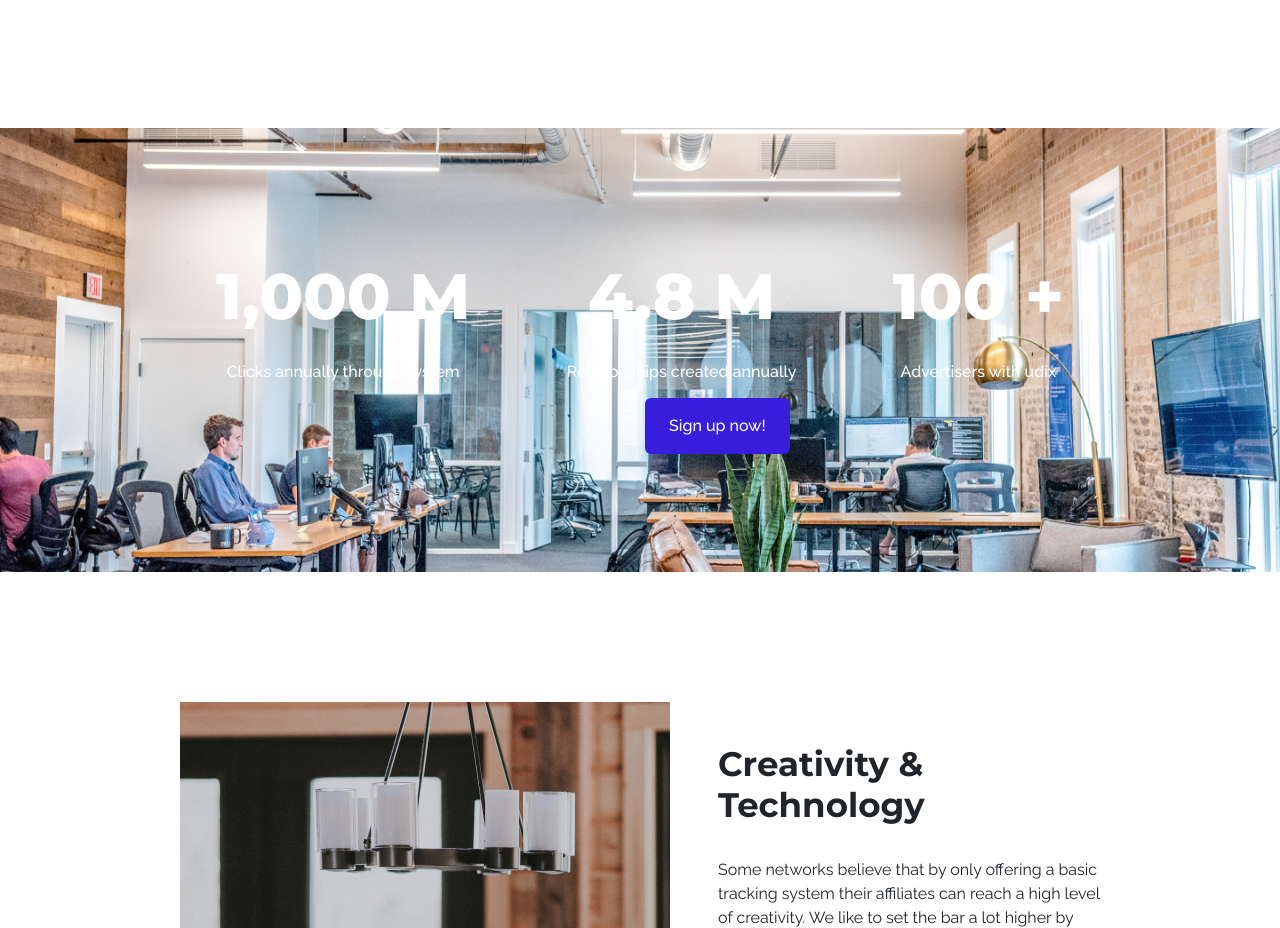
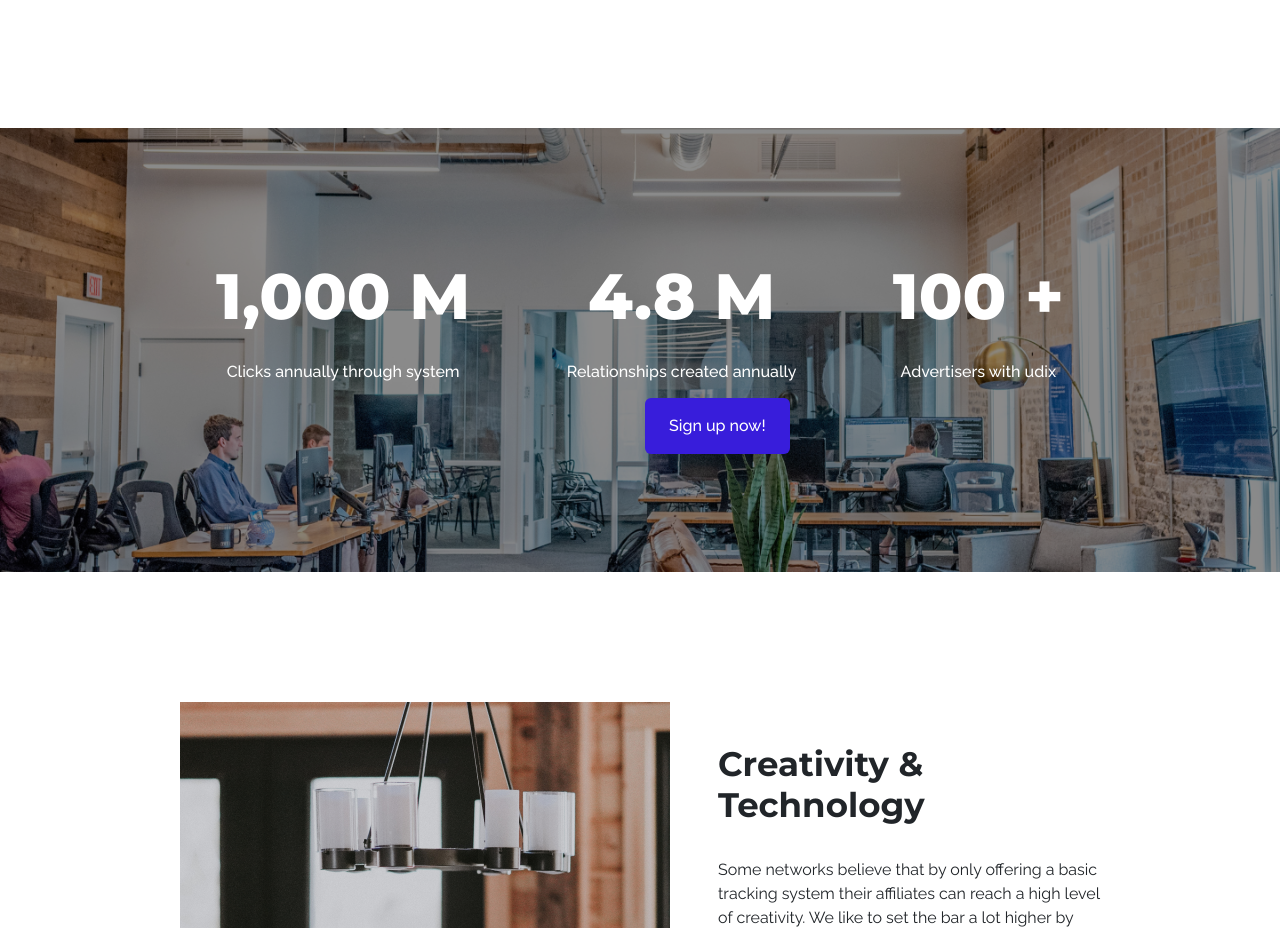
Before and after one commit to M-Faheem1/Udix, a React (Create React App) app: page / in a window 1280 px wide. Shown: the part 1167-2095 px from the top of the page. Built offline with nearby package versions, Linux system fonts and the light colour scheme.

Commit message:
overlay added

```diff
--- a/src/App.css
+++ b/src/App.css
@@ -180,25 +180,24 @@ body {
 }
 
 .reach {
+  margin-top: 8.125rem;
   position: relative;
-  margin-top: 8.125rem;
+}
+.reach .imageWrapper {
+  position: relative;
 }
 .reach .imageWrapper img {
   width: 100%;
   height: 100%;
 }
-.reach .imageWrapper :hover .overlay {
-  position: fixed;
-  display: none;
+.reach .imageWrapper .overlay {
+  position: absolute;
+  left: 0;
+  top: 0;
   width: 100%;
   height: 100%;
-  top: 0;
-  left: 0;
-  right: 0;
-  bottom: 0;
-  background-color: rgba(0, 0, 0, 0.5);
-  z-index: 2;
-  cursor: pointer;
+  background: rgba(0, 0, 0, 0.4588235294);
+  transition: 0.3s all;
 }
 .reach .adverisment {
   position: absolute;
--- a/src/App.scss
+++ b/src/App.scss
@@ -158,27 +158,22 @@ body {
 }
 
 .reach {
+  margin-top: 8.125rem;
   position: relative;
-  margin-top: 8.125rem;
   .imageWrapper {
+    position: relative;
     img {
       width: 100%;
       height: 100%;
     }
-    :hover {
-      .overlay {
-        position: fixed;
-        display: none;
-        width: 100%;
-        height: 100%;
-        top: 0;
-        left: 0;
-        right: 0;
-        bottom: 0;
-        background-color: rgba(0,0,0,0.5);
-        z-index: 2;
-        cursor: pointer;
-      }
+    .overlay {
+      position: absolute;
+      left: 0;
+      top: 0;
+      width: 100%;
+      height: 100%;
+      background: #00000075;
+      transition: .3s all;
     }
   }
   .adverisment {
--- a/src/Components/Reach.js
+++ b/src/Components/Reach.js
@@ -5,8 +5,8 @@ function Reach() {
     <div className='reach'>
       <div className='imageWrapper'>
         <img src='./Assets/images/Reach.png' alt='reach'></img>
+        <div className='overlay'></div>
       </div>
-      <div className='overlay'></div>
       <div className='adverisment'>
         <div className='clicks'>
         <span>1,000 M</span>
```
Also changed, not shown: 1 other file (tests, documents, lock files or other folders).
